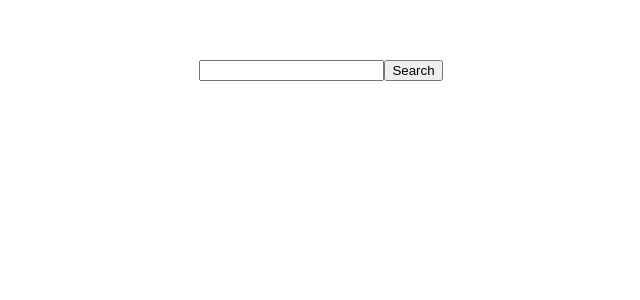
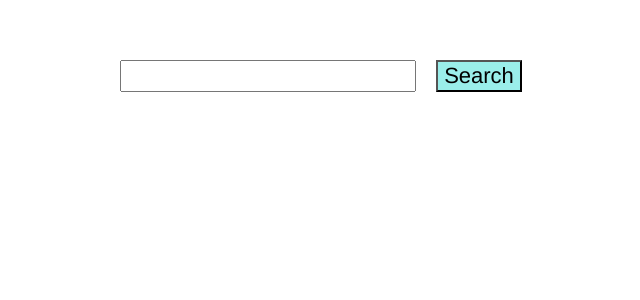
Before and after one commit to NataliaTepluhina/api-wheel-demo, a Vue app: page / in a window 1280 px wide. Shown: the top 300 px of the page, without its empty margins (319-959 px from the left). Built offline with nearby package versions, Linux system fonts and the light colour scheme.

Commit message:
feat: initial branch

```diff
--- a/public/index.html
+++ b/public/index.html
@@ -5,7 +5,7 @@
     <meta http-equiv="X-UA-Compatible" content="IE=edge">
     <meta name="viewport" content="width=device-width,initial-scale=1.0">
     <link rel="icon" href="<%= BASE_URL %>favicon.ico">
-    <title><%= htmlWebpackPlugin.options.title %></title>
+    <title>Building a reusable composable</title>
   </head>
   <body>
     <noscript>
--- a/src/App.vue
+++ b/src/App.vue
@@ -1,52 +1,43 @@
 <template>
   <div>
-    <h3 class="error" v-if="error">
-      Oops, something went wrong! Please try one more time
-    </h3>
-    <input type="text" v-model="query" />
-    <button @click="callAPI">Search</button>
-    <p v-if="loading">Loading...</p>
-    <div v-if="result">
-      <img :src="result" alt="A random image" />
-    </div>
+    <input type="text" />
+    <button>Search</button>
   </div>
 </template>
 
 <script>
-import axios from './middlware'
-import useApi from './composables/useApi'
+// import axios from './middlware'
 export default {
   name: 'App',
-  setup() {
-    // CatAPI
-    // const { query, loading, result, error, callAPI } = useApi(async query => {
-    //   const res = await axios.get(
-    //     `https://api.thecatapi.com/v1/images/search?breed_ids=${query}`
-    //   )
-    //   return res.data[0].url
-    // })
-
-    // DogAPI
-    const { query, loading, result, error, callAPI } = useApi(async query => {
-      const res = await axios.get(
-        `https://dog.ceo/api/breed/${query}/images/random`
-      )
-      return res.data.message
-    })
-
-    return { query, result, loading, error, callAPI }
-  }
+  setup() {}
 }
 </script>
 
 <style>
-#app {
-  font-family: Avenir, Helvetica, Arial, sans-serif;
+body {
+  font-family: 'Dank Mono', Helvetica, Arial, sans-serif;
   -webkit-font-smoothing: antialiased;
   -moz-osx-font-smoothing: grayscale;
   text-align: center;
   color: #2c3e50;
   margin-top: 60px;
+  font-size: 22px;
+}
+
+input {
+  margin-right: 20px;
+  font-family: inherit;
+  font-size: inherit;
+}
+
+button {
+  font-family: inherit;
+  font-size: inherit;
+  background-color: rgb(154, 238, 234);
+}
+
+button:hover {
+  background-color: rgb(99, 241, 234);
 }
 
 .error {
--- a/src/composables/useApi.js
+++ /dev/null
@@ -1,22 +0,0 @@
-import { ref } from 'vue'
-
-export default function useApi(getResult) {
-  const query = ref('')
-  const result = ref(null)
-  const loading = ref(false)
-  const error = ref(false)
-
-  async function callAPI() {
-    loading.value = true
-    error.value = false
-    try {
-      result.value = await getResult(query.value)
-    } catch {
-      error.value = true
-    } finally {
-      loading.value = false
-    }
-  }
-
-  return { query, result, loading, error, callAPI }
-}
```
